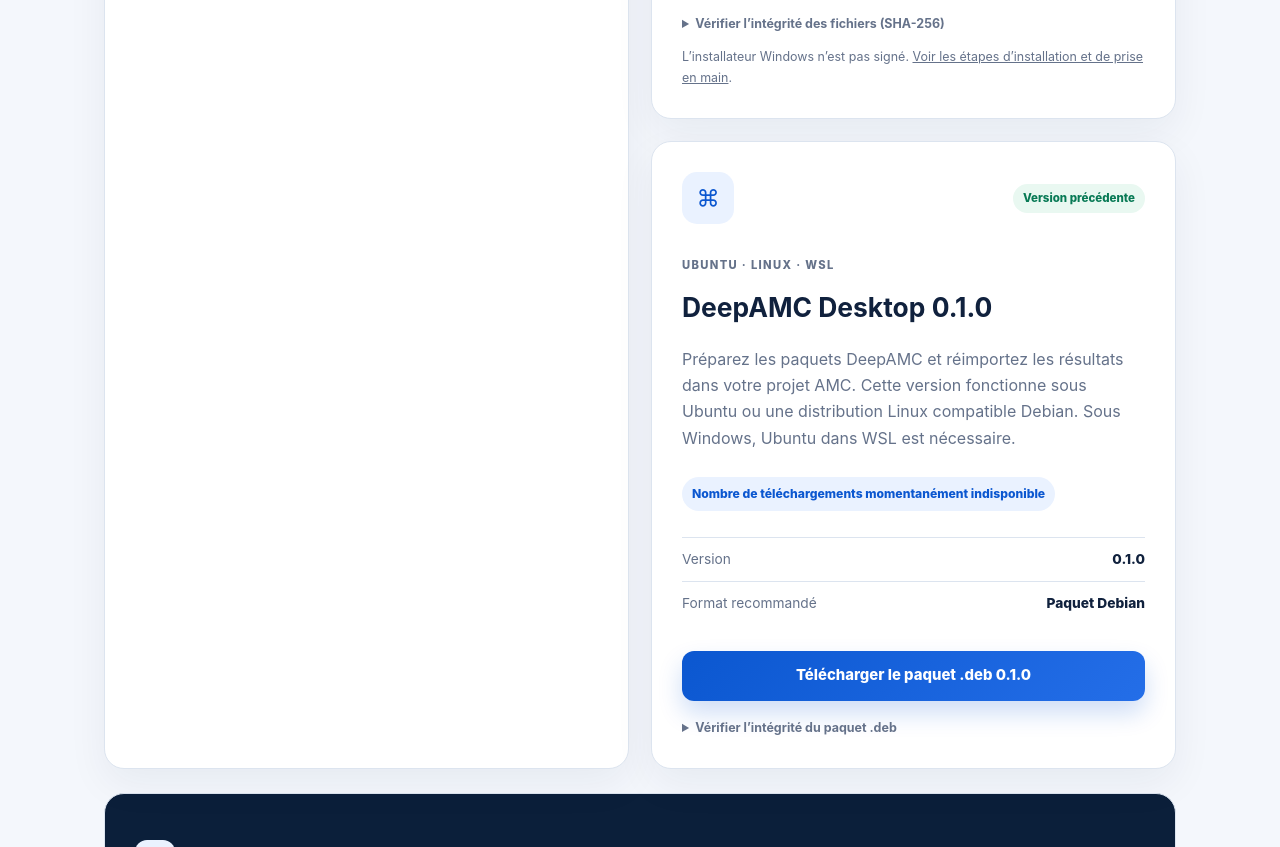
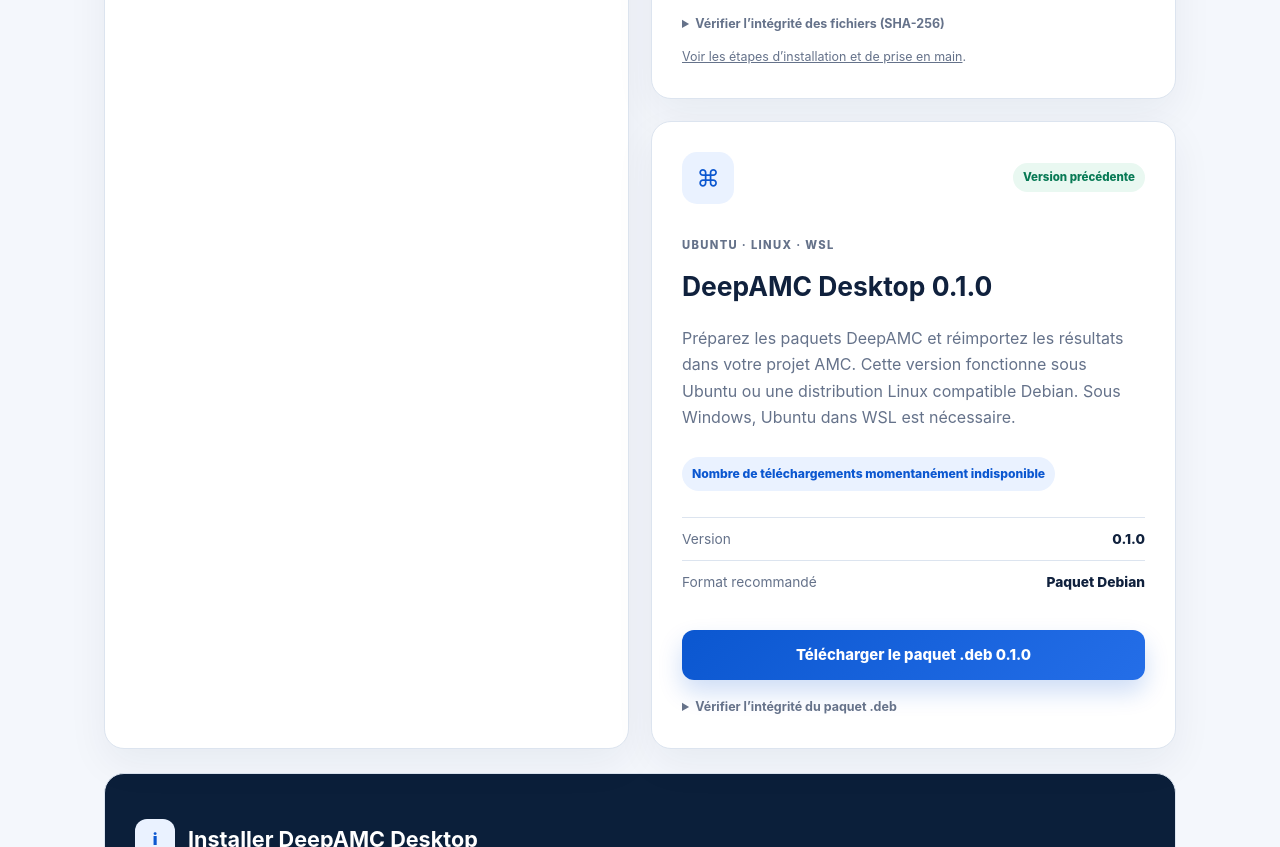
Before and after one commit to deepamcmobile/DeepAMC-Website, a plain HTML site: page telechargements/index.html in a window 1280 px wide. Shown: the part 1039-1886 px from the top of the page. Drawn offline with Linux system fonts and the light colour scheme; no server answers.

Commit message:
site: simplifier la note de téléchargement Windows

```diff
--- a/telechargements/index.html
+++ b/telechargements/index.html
@@ -16,7 +16,7 @@
     <li><a href="/downloads/DeepAMC-Desktop-0.2.0-Windows-Setup.exe.sha256">Empreinte de l’installateur Windows</a></li>
     <li><a href="/downloads/deepamc-desktop_0.2.0_all.deb.sha256">Empreinte du paquet Debian</a></li>
   </ul></details>
-  <p class="release-note">L’installateur Windows n’est pas signé. <a href="/aide/#desktop-020">Voir les étapes d’installation et de prise en main</a>.</p>
+  <p class="release-note"><a href="/aide/#desktop-020">Voir les étapes d’installation et de prise en main</a>.</p>
 </article>
 <article class="release-card" id="desktop-010"><div class="release-top"><div class="release-icon">⌘</div><span class="availability ready">Version précédente</span></div><p class="product-label">UBUNTU · LINUX · WSL</p><h2>DeepAMC Desktop 0.1.0</h2><p>Préparez les paquets DeepAMC et réimportez les résultats dans votre projet AMC. Cette version fonctionne sous Ubuntu ou une distribution Linux compatible Debian. Sous Windows, Ubuntu dans WSL est nécessaire.</p><p class="download-count" data-download-count="desktop" aria-live="polite">Chargement du nombre de téléchargements…</p><dl><div><dt>Version</dt><dd>0.1.0</dd></div><div><dt>Format recommandé</dt><dd>Paquet Debian</dd></div></dl><div class="release-actions"><a class="button primary full-width" href="https://api.deepamc.app/api/v1/downloads/desktop">Télécharger le paquet .deb 0.1.0</a></div><details class="checksum"><summary>Vérifier l’intégrité du paquet .deb</summary><code>1B3F33921A79213F3DC8D1C79C3D3F1CEA2231F15D22F7791498D4F494CC25FD</code></details></article></div></section>
 <section class="install-panel"><div><span class="step-number">i</span><h2>Installer DeepAMC Desktop</h2></div><ul><li><strong>Windows 0.2.0 :</strong> lancez le fichier .exe. Il configure Ubuntu 22.04 sous WSL et installe AMC 1.7. Windows peut demander un redémarrage.</li><li><strong>Linux 0.2.0 :</strong> ouvrez un terminal dans le dossier du téléchargement et exécutez <code>sudo apt install ./deepamc-desktop_0.2.0_all.deb</code>.</li><li><strong>Linux ou WSL 0.1.0 :</strong> installez le paquet correspondant avec <code>sudo apt install ./deepamc-desktop_0.1.0_all.deb</code>.</li></ul></section><section class="archive-callout"><div><p class="eyebrow">VERSIONS ANTÉRIEURES</p><h2>Vous recherchez une ancienne version ?</h2><p>Les paquets précédents restent disponibles pour les besoins de diagnostic et de compatibilité.</p></div><a class="button secondary" href="/archives/">Consulter les archives</a></section></main>
```
